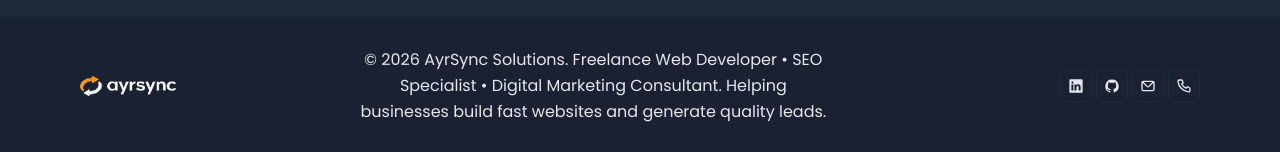
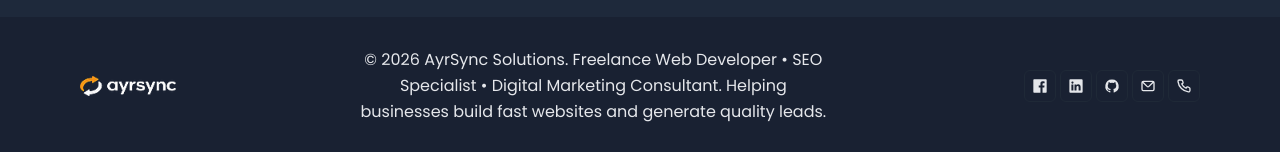
Before and after one commit to ayrsync/my-portfolio, a Next.js app: page / in a window 1280 px wide. Shown: the part 5584-5736 px from the top of the page. Built offline with nearby package versions, Linux system fonts and the light colour scheme.

Commit message:
social media links

```diff
--- a/src/app/components/Footer.js
+++ b/src/app/components/Footer.js
@@ -33,7 +33,16 @@ export default function Footer() {
             <ul className="lg:col-span-4 list-none md:text-end text-center mt-6 md:mt-0">
               <li className="inline">
                 <Link
-                  href="https://linkedin.com"
+                  href="https://www.facebook.com/profile.php?id=61584875161532"
+                  target="_blank"
+                  className="btn btn-icon btn-sm border border-gray-800 rounded-md hover:border-amber-500 hover:bg-amber-500"
+                >
+                  <Unicons.UilFacebook width={16} />
+                </Link>
+              </li>
+              <li className="inline">
+                <Link
+                  href="https://www.linkedin.com/in/laxman-kumar-1078723b2/"
                   target="_blank"
                   className="btn btn-icon btn-sm border border-gray-800 rounded-md hover:border-amber-500 hover:bg-amber-500"
                 >
@@ -43,7 +52,7 @@ export default function Footer() {
 
               <li className="inline">
                 <Link
-                  href="https://github.com"
+                  href="https://github.com/ayrsync"
                   target="_blank"
                   className="btn btn-icon btn-sm border border-gray-800 rounded-md hover:border-amber-500 hover:bg-amber-500"
                 >
```
